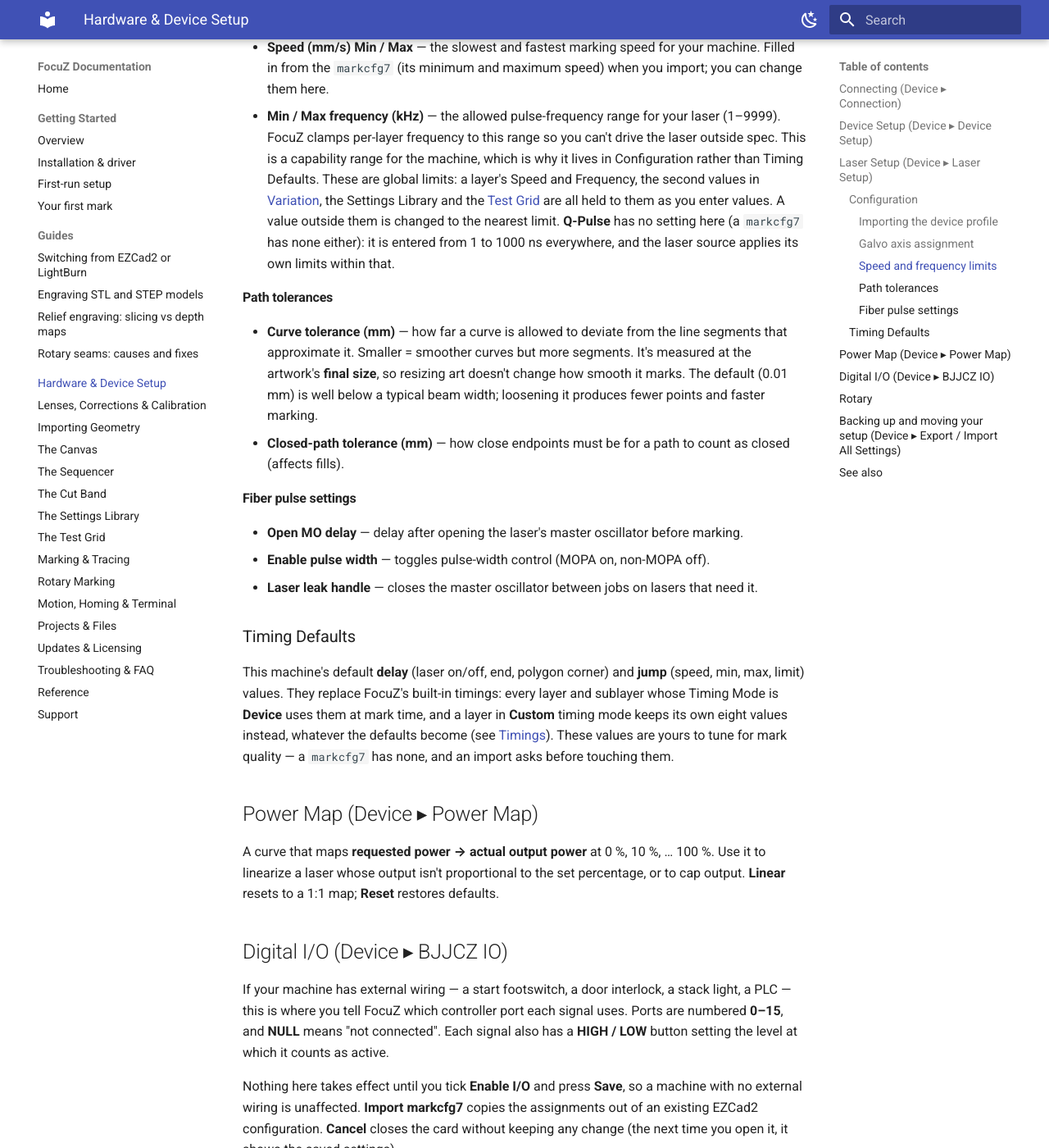
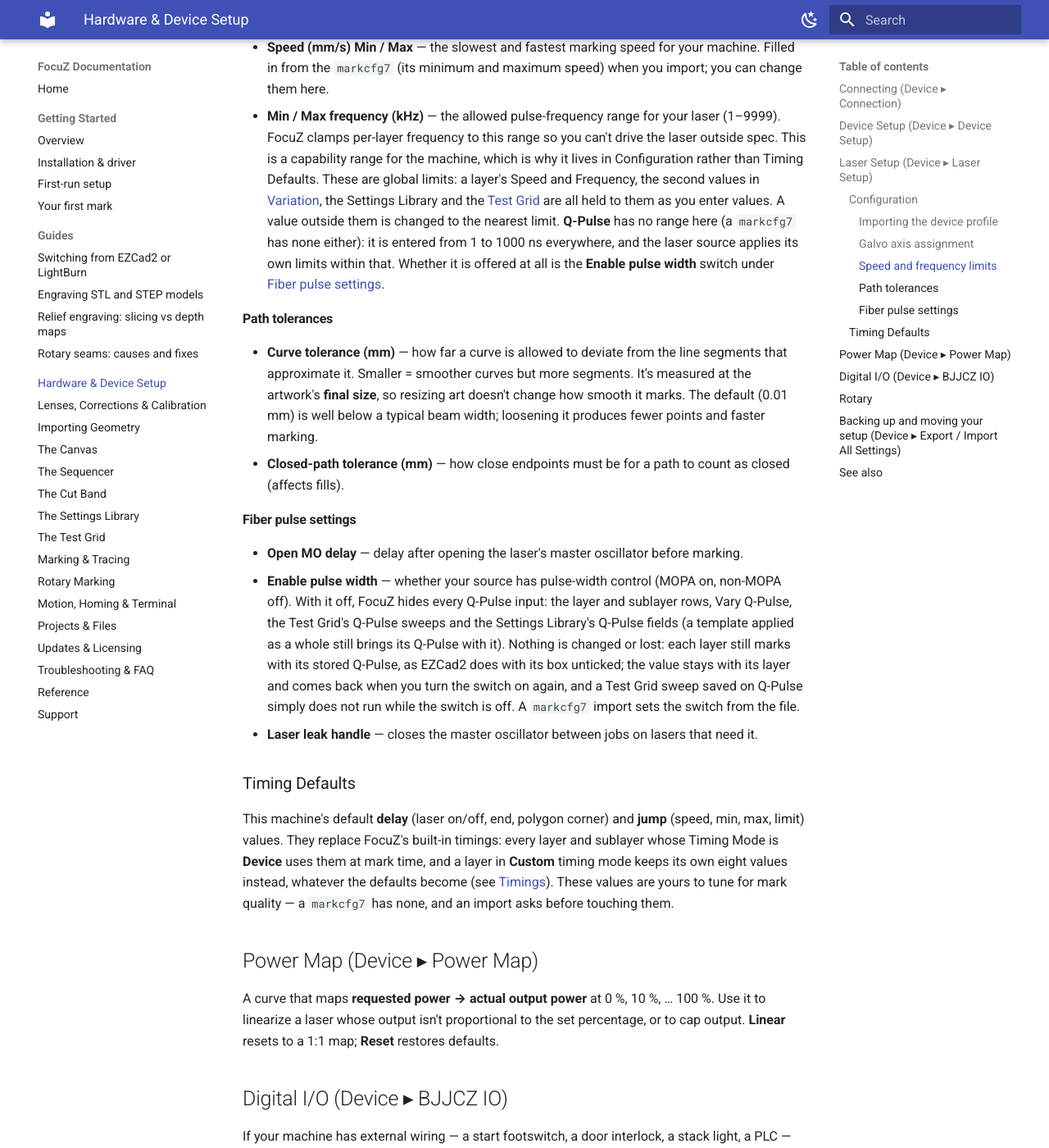
Before and after one commit to Lokahi-Shop/focuz-docs, an MkDocs documentation site: the page built from docs/hardware-setup.md, in a window 1280 px wide and 1400 px high, scrolled down 3246 px. Shown: the whole window at 82% size. Built offline with MkDocs 1.6.1 and Material for MkDocs 9.7.7, drawn with Linux system fonts in a browser that asks for light colours.

Commit message:
Laser Setup: Enable pulse width hides the Q-Pulse inputs when off (#73)
* Laser Setup: Enable pulse width hides the Q-Pulse inputs when off

Co-Authored-By: Claude Fable 5.1 <noreply@anthropic.com>

* Laser Setup: say the stored Q-Pulse is still sent while the switch is off

Co-Authored-By: Claude Fable 5.1 <noreply@anthropic.com>

* Variation and Test Grid: a Q-Pulse ramp or sweep is set aside while the switch is off

Co-Authored-By: Claude Fable 5.1 <noreply@anthropic.com>

* Sequencer: fix the Laser Setup link path

Co-Authored-By: Claude Fable 5.1 <noreply@anthropic.com>

* Laser Setup: a whole-template push still carries Q-Pulse while the switch is off

Co-Authored-By: Claude Fable 5.1 <noreply@anthropic.com>

---------

Co-authored-by: Lokahi-Shop <djbfunk@gmail.com>
Co-authored-by: Claude Fable 5.1 <noreply@anthropic.com>

```diff
--- a/docs/hardware-setup.md
+++ b/docs/hardware-setup.md
@@ -121,8 +121,9 @@ default and the recommended choice).
   range for the machine, which is why it lives in Configuration rather than Timing Defaults.
 These are global limits: a layer's Speed and Frequency, the second values in [Variation](sequencer.md#variation),
 the Settings Library and the [Test Grid](test-grid.md) are all held to them as you enter values. A value outside
-them is changed to the nearest limit. **Q-Pulse** has no setting here (a `markcfg7` has none either): it is
-entered from 1 to 1000 ns everywhere, and the laser source applies its own limits within that.
+them is changed to the nearest limit. **Q-Pulse** has no range here (a `markcfg7` has none either): it is
+entered from 1 to 1000 ns everywhere, and the laser source applies its own limits within that. Whether it is
+offered at all is the **Enable pulse width** switch under [Fiber pulse settings](#fiber-pulse-settings).
 
 #### Path tolerances
 
@@ -136,7 +137,11 @@ entered from 1 to 1000 ns everywhere, and the laser source applies its own limit
 #### Fiber pulse settings
 
 - **Open MO delay** — delay after opening the laser's master oscillator before marking.
-- **Enable pulse width** — toggles pulse-width control (MOPA on, non-MOPA off).
+- **Enable pulse width** — whether your source has pulse-width control (MOPA on, non-MOPA off). With it off,
+  FocuZ hides every Q-Pulse input: the layer and sublayer rows, Vary Q-Pulse, the Test Grid's Q-Pulse sweeps
+  and the Settings Library's Q-Pulse fields (a template applied as a whole still brings its Q-Pulse with it). Nothing is changed or lost: each layer still marks with its stored Q-Pulse, as EZCad2 does with its box unticked; the value stays
+  with its layer and comes back when you turn the switch on again, and a Test Grid sweep saved on Q-Pulse
+  simply does not run while the switch is off. A `markcfg7` import sets the switch from the file.
 - **Laser leak handle** — closes the master oscillator between jobs on lasers that need it.
 
 ### Timing Defaults
```
Also changed, not shown: docs/getting-started/your-first-mark.md (+1 -1 lines), docs/sequencer.md (+2 -2 lines), docs/test-grid.md (+4 -2 lines).
